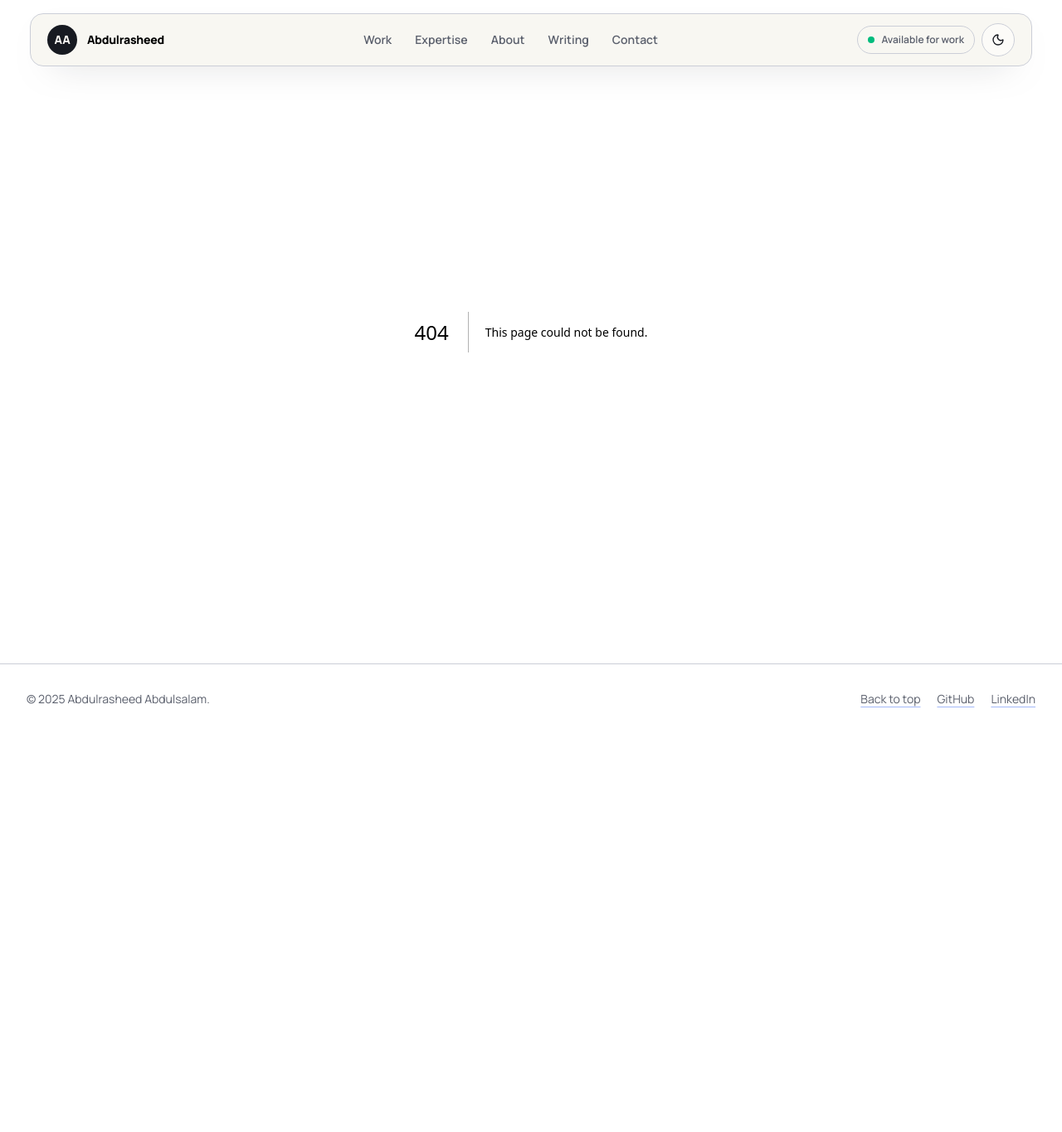
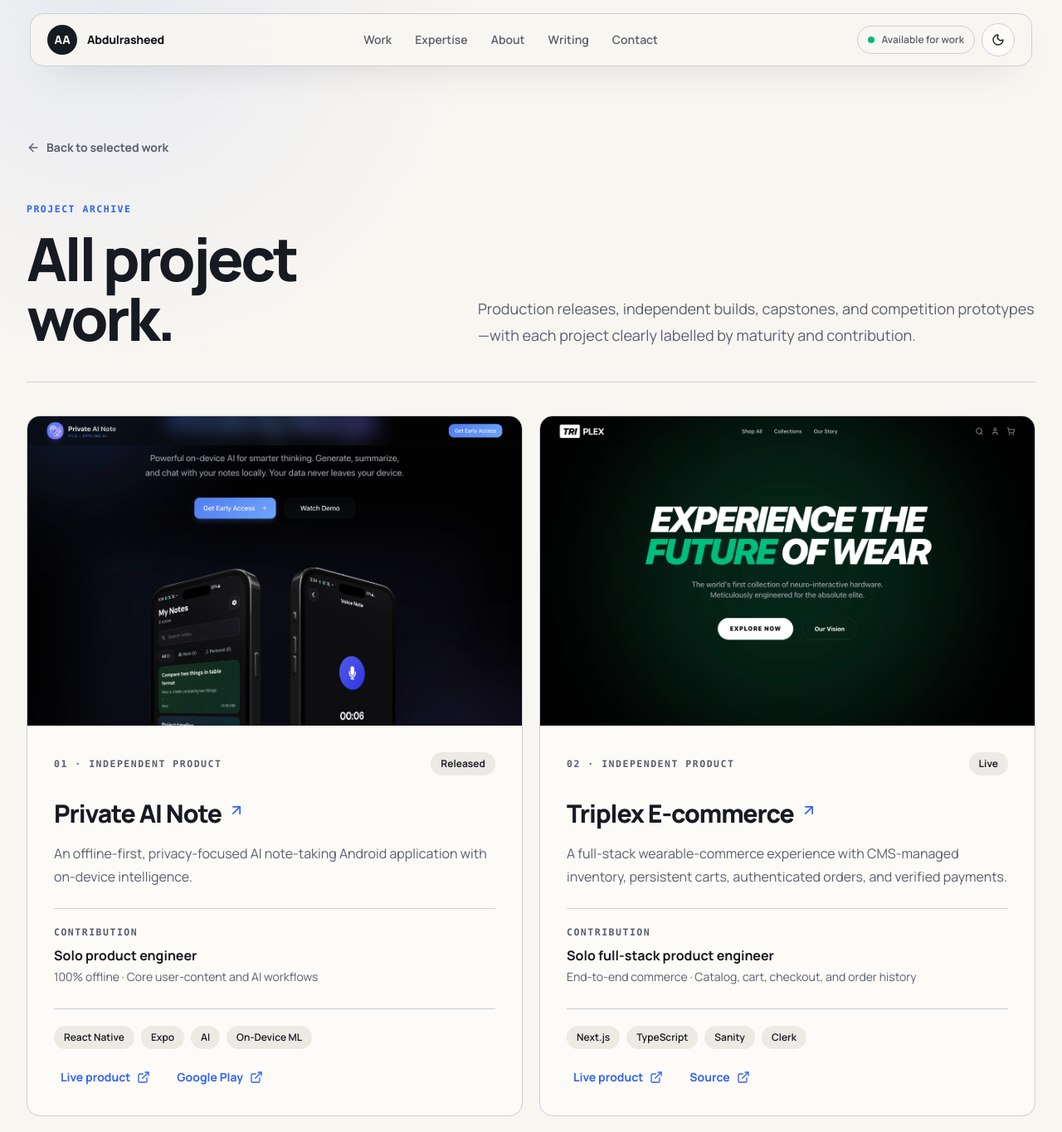
Before and after one commit to TRIPLE-ADE/portfolio-version-2, a Next.js app: page /projects in a window 1280 px wide. Before the commit this address had no page. Shown: the top 1365 px of the page at 83% size. Before the commit the page ends 885 px from the top, so only its background shows below. Built offline with nearby package versions, Linux system fonts and the light colour scheme.

Commit message:
feat: implement project archive page and update portfolio landing with featured project filtering

```diff
--- /dev/null
+++ b/app/projects/page.tsx
@@ -0,0 +1,58 @@
+import type { Metadata } from "next";
+import Link from "next/link";
+import { ArrowLeft } from "lucide-react";
+import { ProjectCard } from "@/components/projects";
+import { projects } from "@/data/projects";
+
+export const metadata: Metadata = {
+  title: "Project Archive",
+  description:
+    "Selected product, frontend, mobile, fintech, AI, and hackathon work by Abdulrasheed Abdulsalam.",
+  alternates: { canonical: "/projects" },
+  openGraph: {
+    title: "Project Archive — Abdulrasheed Abdulsalam",
+    description: "Selected product, frontend, mobile, fintech, AI, and hackathon case studies.",
+    url: "/projects",
+    type: "website",
+    images: [{ url: "/projects/private-ai-note.webp", alt: "Abdulrasheed's project archive" }],
+  },
+  twitter: {
+    card: "summary_large_image",
+    title: "Project Archive — Abdulrasheed Abdulsalam",
+    description: "Selected product, frontend, mobile, fintech, AI, and hackathon case studies.",
+    images: ["/projects/private-ai-note.webp"],
+  },
+};
+
+export default function ProjectArchivePage() {
+  return (
+    <section className="page-shell pt-36 pb-20 sm:pt-40 sm:pb-28">
+      <Link
+        href="/#projects"
+        className="pressable inline-flex items-center gap-2 rounded-lg py-2 text-sm font-bold text-muted-foreground hover:text-primary"
+      >
+        <ArrowLeft className="size-4" aria-hidden="true" />
+        Back to selected work
+      </Link>
+
+      <div className="mt-12 grid gap-8 border-b pb-10 lg:grid-cols-[0.75fr_1fr] lg:items-end">
+        <div>
+          <p className="label text-primary">Project archive</p>
+          <h1 className="mt-4 text-5xl font-extrabold tracking-tighter sm:text-7xl">
+            All project work.
+          </h1>
+        </div>
+        <p className="max-w-2xl text-lg leading-8 text-muted-foreground lg:justify-self-end">
+          Production releases, independent builds, capstones, and competition prototypes—with each
+          project clearly labelled by maturity and contribution.
+        </p>
+      </div>
+
+      <div className="mt-10 grid gap-5 lg:grid-cols-2">
+        {projects.map((project, index) => (
+          <ProjectCard key={project.id} project={project} index={index} compact />
+        ))}
+      </div>
+    </section>
+  );
+}
--- a/app/sitemap.ts
+++ b/app/sitemap.ts
@@ -18,6 +18,12 @@
       changeFrequency: "weekly",
       priority: 1,
     },
+    {
+      url: `${SITE_URL}/projects`,
+      lastModified: new Date(),
+      changeFrequency: "monthly",
+      priority: 0.9,
+    },
     ...projectPages,
   ];
 }
--- a/components/footer.tsx
+++ b/components/footer.tsx
@@ -18,7 +18,7 @@
             GitHub
           </a>
           <a
-            href="https://linkedin.com/in/abdulsalam-dev/"
+            href="https://www.linkedin.com/in/rasheed-abdulsalam"
             target="_blank"
             rel="noreferrer"
             className="text-link"
--- a/components/projects.tsx
+++ b/components/projects.tsx
@@ -1,10 +1,18 @@
 import Image from "next/image";
 import Link from "next/link";
 import { ArrowUpRight, Award, ExternalLink } from "lucide-react";
-import { projects, type Project } from "@/data/projects";
+import { homepageProjects, projects, type Project } from "@/data/projects";
 
-function ProjectCard({ project, index }: { project: Project; index: number }) {
-  const isFeatured = index === 0;
+export function ProjectCard({
+  project,
+  index,
+  compact = false,
+}: {
+  project: Project;
+  index: number;
+  compact?: boolean;
+}) {
+  const isWide = !compact && project.cardSize === "wide";
   const externalLinks = [
     project.link ? { label: "Live product", href: project.link } : null,
     project.store ? { label: "Google Play", href: project.store } : null,
@@ -16,14 +24,13 @@
     <article
       className={
         "lift-on-hover group relative overflow-hidden rounded-2xl border bg-card " +
-        (isFeatured ? "lg:col-span-2" : "")
+        (isWide ? "lg:col-span-2" : "")
       }
     >
       <Link
         href={"/projects/" + project.id}
         className={
-          "relative block overflow-hidden bg-secondary " +
-          (isFeatured ? "aspect-16/8" : "aspect-16/10")
+          "relative block overflow-hidden bg-secondary " + (isWide ? "aspect-16/8" : "aspect-16/10")
         }
         aria-label={"Read the " + project.title + " case study"}
       >
@@ -33,7 +40,7 @@
             alt=""
             fill
             sizes={
-              isFeatured ? "(max-width: 1024px) 100vw, 66vw" : "(max-width: 1024px) 100vw, 33vw"
+              isWide ? "(max-width: 1280px) 100vw, 1216px" : "(max-width: 1024px) 100vw, 608px"
             }
             className="project-image object-cover"
           />
@@ -60,7 +67,7 @@
           </span>
         </div>
 
-        <div className={isFeatured ? "mt-8 grid gap-7 lg:grid-cols-[1fr_0.7fr]" : "mt-7"}>
+        <div className={isWide ? "mt-8 grid gap-7 lg:grid-cols-[1fr_0.7fr]" : "mt-7"}>
           <div>
             <Link
               href={"/projects/" + project.id}
@@ -83,7 +90,7 @@
             )}
           </div>
 
-          <div className={isFeatured ? "lg:border-l lg:pl-7" : "mt-6 border-t pt-5"}>
+          <div className={isWide ? "lg:border-l lg:pl-7" : "mt-6 border-t pt-5"}>
             <p className="label text-muted-foreground">Contribution</p>
             <p className="mt-2 font-bold">{project.role}</p>
             <p className="mt-1 text-sm text-muted-foreground">
@@ -94,7 +101,7 @@
 
         <div className="mt-7 flex flex-wrap items-end justify-between gap-5 border-t pt-5">
           <ul className="flex flex-wrap gap-2" aria-label={project.title + " technologies"}>
-            {project.tags.slice(0, isFeatured ? 5 : 4).map((tag) => (
+            {project.tags.slice(0, isWide ? 5 : 4).map((tag) => (
               <li key={tag} className="rounded-full bg-secondary px-3 py-1.5 text-xs font-semibold">
                 {tag}
               </li>
@@ -139,9 +146,24 @@
         </div>
 
         <div className="mt-10 grid gap-5 lg:grid-cols-2">
-          {projects.map((project, index) => (
+          {homepageProjects.map((project, index) => (
             <ProjectCard key={project.id} project={project} index={index} />
           ))}
+        </div>
+
+        <div className="mt-8 flex flex-col gap-5 border-t pt-8 sm:flex-row sm:items-center sm:justify-between">
+          <p className="max-w-xl text-sm leading-6 text-muted-foreground">
+            Looking for earlier capstones and hackathon prototypes? The archive includes all{" "}
+            {projects.length}
+            project case studies.
+          </p>
+          <Link
+            href="/projects"
+            className="pressable inline-flex min-h-12 shrink-0 items-center justify-center gap-2 rounded-xl border bg-card px-5 py-3 text-sm font-bold hover:border-primary hover:text-primary"
+          >
+            View all projects
+            <ArrowUpRight className="size-4" aria-hidden="true" />
+          </Link>
         </div>
       </div>
     </section>
--- a/data/projects.ts
+++ b/data/projects.ts
@@ -16,11 +16,14 @@
   outcome: string;
   outcomeLabel: string;
   recognition?: string;
+  cardSize?: "wide";
+  featuredOnHome?: boolean;
 }
 
 export const projects: Project[] = [
   {
     id: "private-ai-note",
+    featuredOnHome: true,
     title: "Private AI Note",
     description:
       "An offline-first, privacy-focused AI note-taking Android application with on-device intelligence.",
@@ -137,9 +140,11 @@
     image: "/projects/private-ai-note.webp",
     link: "https://private-ai-note.vercel.app/",
     store: "https://play.google.com/store/apps/details?id=com.tripletech.ainote&hl=en",
+    cardSize: "wide",
   },
   {
     id: "triplex-ecommerce",
+    featuredOnHome: true,
     title: "Triplex E-commerce",
     description:
       "A full-stack wearable-commerce experience with CMS-managed inventory, persistent carts, authenticated orders, and verified payments.",
@@ -211,6 +216,7 @@
   },
   {
     id: "clypr",
+    featuredOnHome: true,
     title: "Clypr",
     description:
       "A privacy gateway that gives people one communication handle and control over how messages reach them.",
@@ -264,6 +270,108 @@
     image: "/projects/clypr.webp",
     link: "https://l545n-vqaaa-aaaap-qqd6a-cai.icp0.io",
     result: "https://dorahacks.io/hackathon/wchl25-national-round/winner",
+  },
+  {
+    id: "workforce-integrity-engine",
+    featuredOnHome: true,
+    title: "Workforce Integrity Engine",
+    description:
+      "A payroll-risk intelligence prototype that helps institutions detect suspicious workforce behavior before salary disbursement.",
+    longDescription:
+      "A four-person Squad Hackathon prototype combining explainable risk scoring, human investigation workflows, audit visibility, and payment controls for proactive payroll-integrity review.",
+    context: "Squad Hackathon 3.0",
+    role: "Frontend engineer · 4-person team",
+    status: "Prototype",
+    outcome: "Pre-payment review demo",
+    outcomeLabel: "Risk scoring, investigation, and controlled disbursement",
+    recognition: "Top-20 team stage · Squad Hackathon 3.0",
+    content: `
+# Workforce Integrity Engine
+
+**Continuous payroll-integrity intelligence with human-controlled payment intervention**
+
+---
+
+## Problem
+
+Traditional payroll systems process transactions but often discover ghost workers, duplicate accounts, salary anomalies, and stale identity records only after funds have been disbursed.
+
+Workforce Integrity Engine was designed as an intelligence layer above existing payroll infrastructure, helping institutional finance and audit teams identify suspicious behavior before a payment leaves.
+
+---
+
+## Solution
+
+The prototype correlates payroll records, attendance behavior, verification freshness, historical trust patterns, peer-group deviations, and payout anomalies.
+
+It demonstrates an operational review workflow designed to:
+* Generate evolving employee trust scores
+* Surface explainable anomaly evidence
+* Identify suspicious relationships such as shared payout accounts
+* Route high-risk records to human investigators
+* Pause, approve, or release payments through Squad-backed workflows
+* Preserve an audit history of model signals and human decisions
+
+---
+
+## My Contribution
+
+I worked as the **Frontend Engineer in a four-person team**.
+
+My responsibilities included:
+* Building the Next.js interface for payroll review and risk investigation
+* Presenting multi-signal risk scores without reducing decisions to opaque AI labels
+* Implementing workflows for anomaly evidence, trust monitoring, and payment intervention
+* Connecting frontend journeys to project APIs and Squad's test environment
+* Collaborating with backend and machine-learning engineers during rapid hackathon delivery
+
+The wider team delivered the backend, intelligence models, data workflows, and supporting product work. The hackathon result belongs to the team; the responsibilities above describe my personal contribution.
+
+---
+
+## Product and Engineering Approach
+
+### Explainable Risk Intelligence
+* Deterministic fraud rules detect conditions such as duplicate payout accounts and unusual salary changes
+* Statistical anomaly detection surfaces deviations from historical and peer-group behavior
+* Every flagged record includes evidence and reasoning for investigator review
+
+### Human-in-the-Loop Controls
+The prototype does not make irreversible employment or financial decisions autonomously. Its demo flow requires investigators to review the evidence before approving, escalating, blocking, or releasing a disbursement.
+
+### Squad Integration
+The prototype connects its frontend workflows to Squad APIs and a virtual-account test environment for identity checks, payout controls, and transaction-linked audit flows. In the demo, payment release follows the relevant human-review step.
+
+### Frontend Stack
+* Next.js and TypeScript
+* Tailwind CSS
+* TanStack Query for server-state workflows
+* Zustand for focused client state
+* Recharts for operational risk visualisation
+
+---
+
+## Outcome and Recognition
+
+The team delivered a public working prototype and reports advancing to the **top-20 team stage of Squad Hackathon 3.0**. [Independent event coverage](https://techeconomy.ng/squad-hackathon-3-0-records-10x-growth-as-team-block-x-wins-top-prize) reported more than 1,600 undergraduate applicants; the top-20 figure describes the team's competition stage rather than an individual ranking.
+
+---
+
+## Why This Project Matters
+
+Workforce Integrity Engine demonstrates frontend engineering for a high-stakes operational system: dense data, explainable machine-learning signals, financial controls, audit requirements, and human judgment all need to work together clearly.
+
+---
+
+## Links
+* **Live product:** [https://payroll-guard.vercel.app](https://payroll-guard.vercel.app)
+* **Source:** [https://github.com/TRIPLE-ADE/team-payroll-ghost](https://github.com/TRIPLE-ADE/team-payroll-ghost)
+        `,
+    tags: ["Next.js", "TypeScript", "TanStack Query", "Squad API", "Fintech"],
+    image: "/projects/pay-guard.webp",
+    link: "https://payroll-guard.vercel.app",
+    github: "https://github.com/TRIPLE-ADE/team-payroll-ghost",
+    cardSize: "wide",
   },
   {
     id: "findcare",
@@ -498,3 +606,5 @@
     link: "https://youtube.com/shorts/_0H_HvfSh0w",
   },
 ];
+
+export const homepageProjects = projects.filter((project) => project.featuredOnHome);
```
